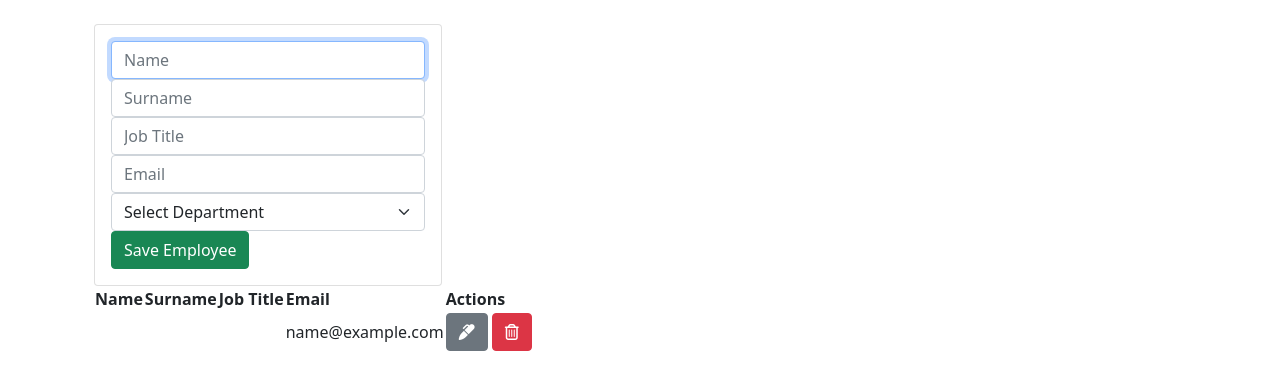
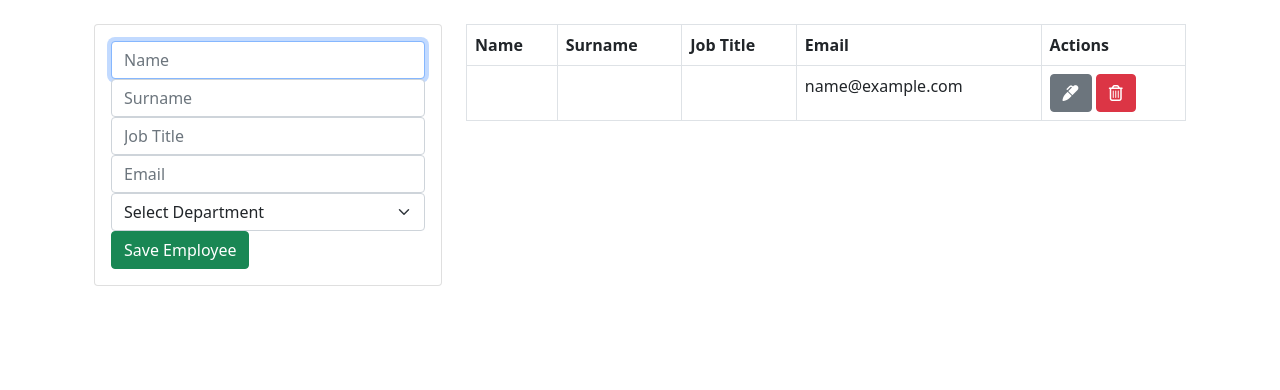
Before and after one commit to Pez-Gordo/company-directory-crud, a PHP site: page /companydirectory/ in a window 1280 px wide. Shown: the part 56-446 px from the top of the page. Run offline with PHP 8.4, Linux system fonts and the light colour scheme; tables that the repository leaves empty or names only in its code hold one stand-in row (values such as "Sample post"); data that the repository does not hold is empty; some libraries are stand-ins or nearby versions.

Commit message:
fixed table style

```diff
--- a/index.php
+++ b/index.php
@@ -50,8 +50,8 @@
 
         </div>
 
-        <div class="col_md_8">
-                <table>
+        <div class="col-md-8">
+                <table class="table table-bordered">
 
                     <thead>
                         <tr>
```
